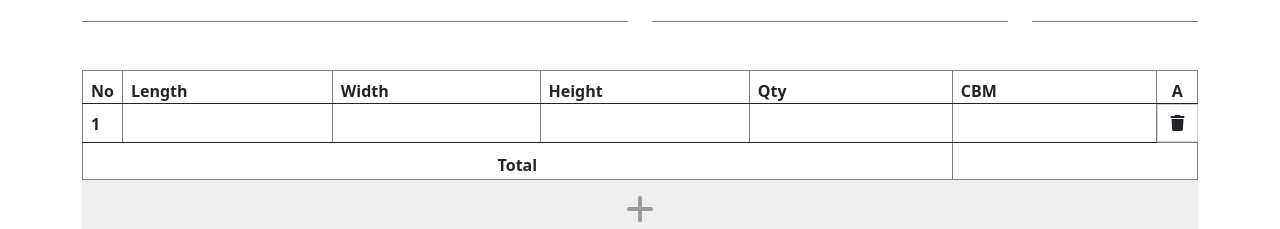
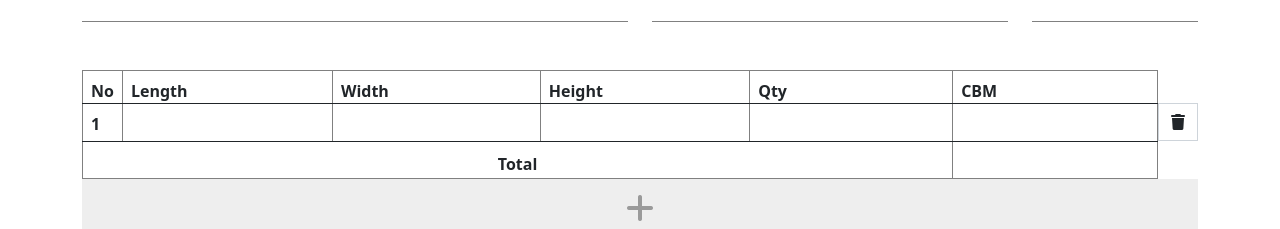
Before and after one commit to abdalghani9/abdalghani9.github.io, a plain HTML site: page index.html in a window 1280 px wide. Shown: the part 184-413 px from the top of the page. Drawn offline with nearby package versions, Linux system fonts and the light colour scheme.

Commit message:
remove A

```diff
--- a/index.html
+++ b/index.html
@@ -61,7 +61,6 @@
                         <th scope="col">Height</th>
                         <th scope="col">Qty</th>
                         <th scope="col">CBM</th>
-                        <th class="text-center" scope="col">A</th>
                     </tr>
                 </thead>
                 <tbody>
@@ -70,7 +69,7 @@
                 </tbody>
                 <tfoot>
                     <th class="text-center" colspan="5">Total</th>
-                    <td colspan="2">
+                    <td>
                         <input id="total" type="number" class="form-control" readonly tabindex="-1" />
                     </td>
                 </tfoot>
```
